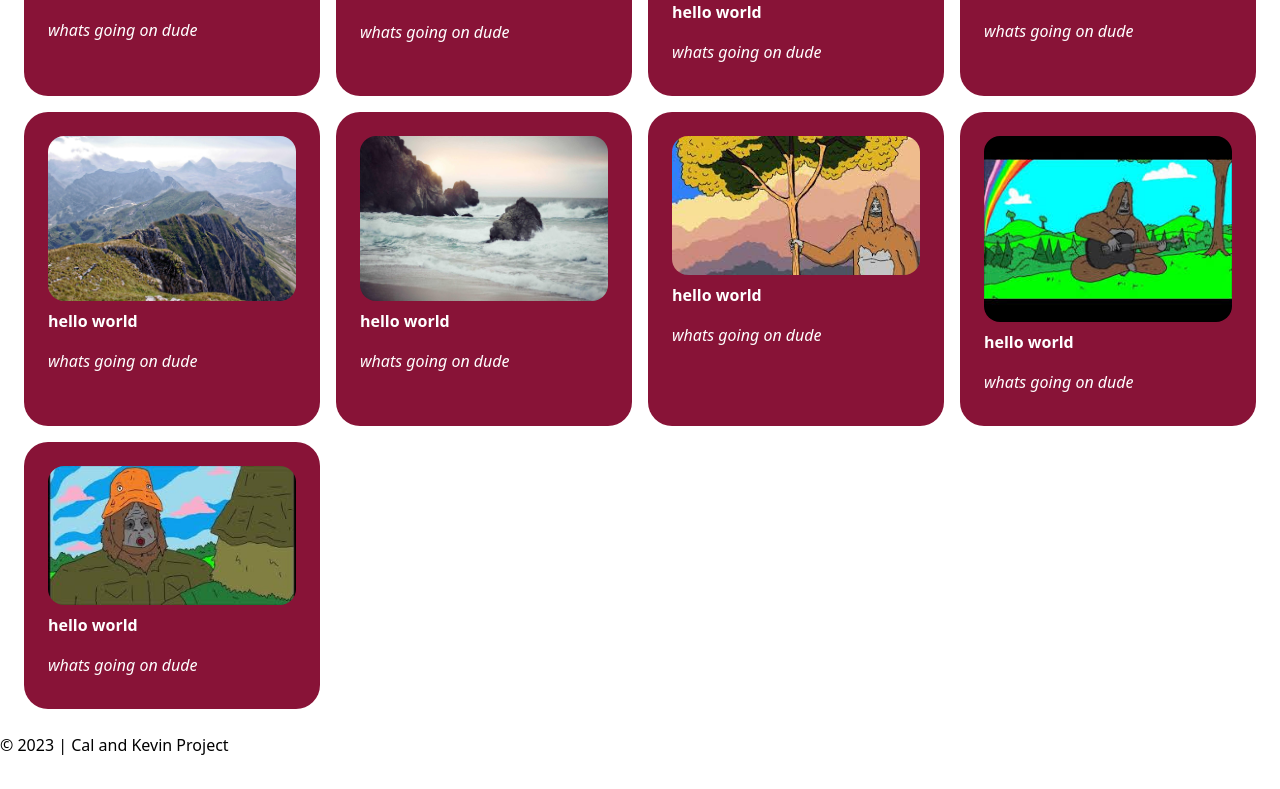
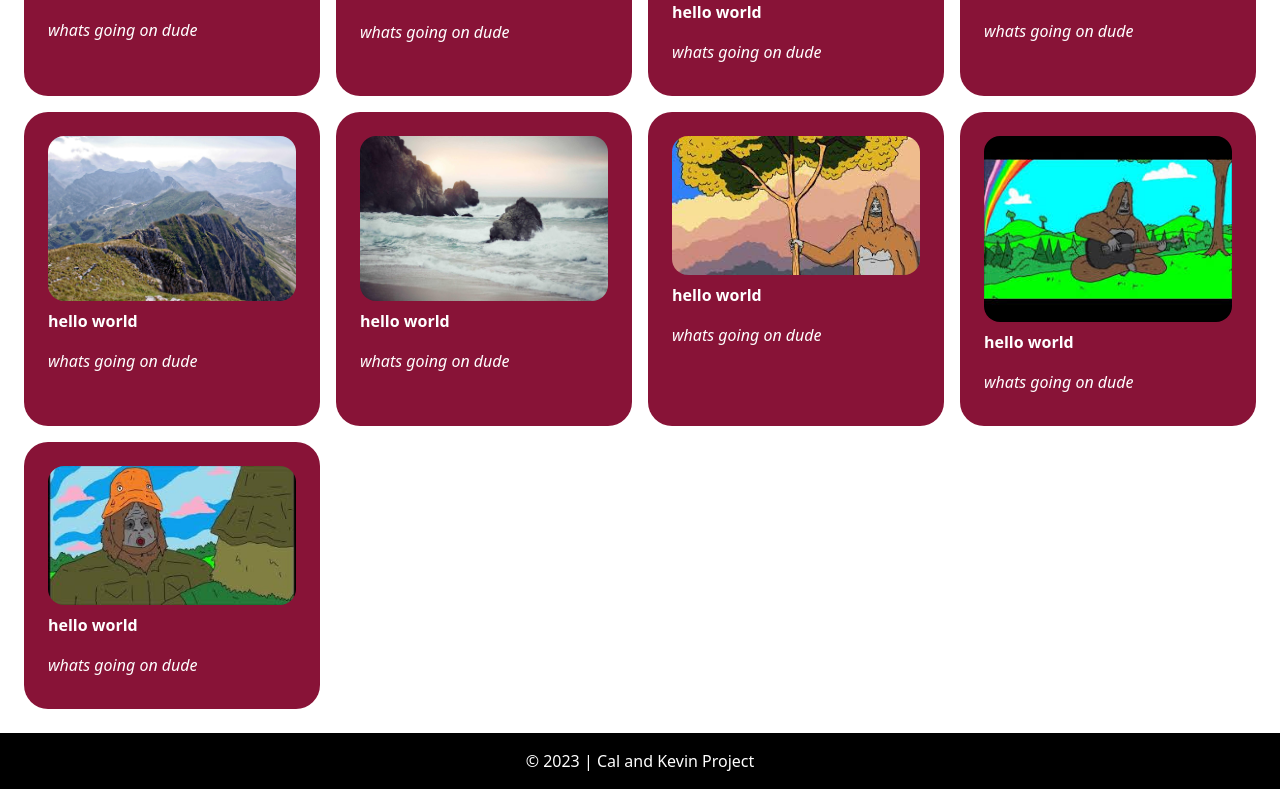
Before and after one commit to CalHolt/cpnt262-final-assignment, a SvelteKit app: page / in a window 1280 px wide. Shown: the part 282-1071 px from the top of the page. Before the commit the page ends 1039 px from the top, so only its background shows below. Built offline with nearby package versions, Linux system fonts and the light colour scheme.

Commit message:
added style to footer

```diff
--- a/src/lib/components/Footer.svelte
+++ b/src/lib/components/Footer.svelte
@@ -1,3 +1,3 @@
-<footer>
+<footer class="bg-black text-white text-center p-4">
   <p>&copy; 2023 | Cal and Kevin Project</p>
 </footer>
--- a/src/routes/+layout.svelte
+++ b/src/routes/+layout.svelte
@@ -3,6 +3,12 @@
   import Header from "../lib/components/Header.svelte";
   import Footer from "../lib/components/Footer.svelte";
 </script>
-<Header />
+<main >
+  <Header />
+</main>
+
 <slot />
-<Footer />
+
+<div class="mt-auto">
+  <Footer />
+</div>
```
